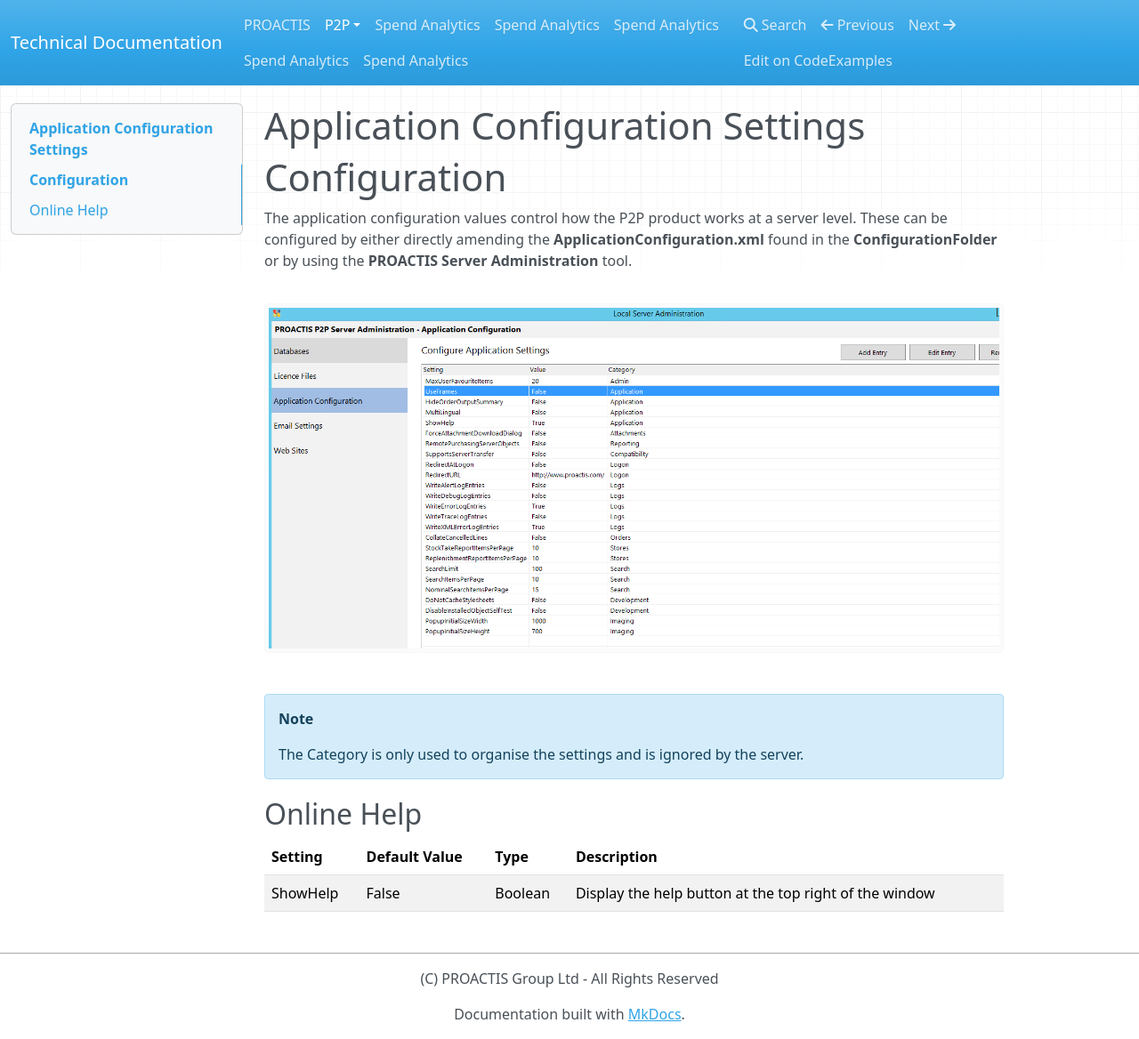
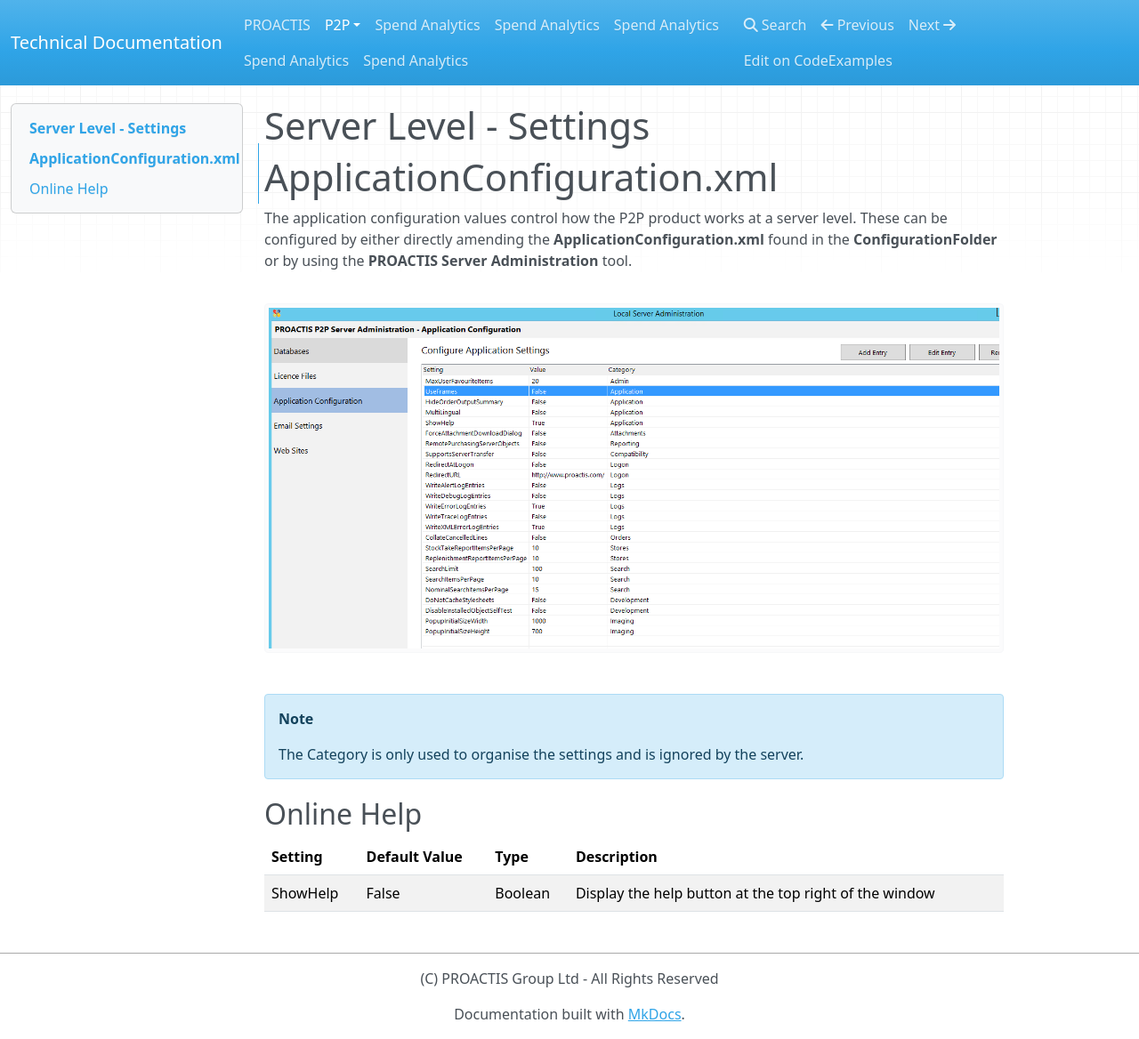
Before and after one commit to proactis-documentation/documentation-source, an MkDocs documentation site: the page built from docs/p2p/applicationConfigurationSettings.md, in a window 1280 px wide and 1168 px high. Shown: the whole window at 89% size. Built offline with MkDocs 1.6.1, drawn with Linux system fonts in a browser that asks for light colours; nearby versions of some CDN libraries; old or Windows-style settings are respelled for this version of MkDocs.

Commit message:
Configuration

```diff
--- a/docs/p2p/applicationConfigurationSettings.md
+++ b/docs/p2p/applicationConfigurationSettings.md
@@ -1,6 +1,6 @@
-# Application Configuration Settings
+# Server Level - Settings
 
-# Configuration
+# ApplicationConfiguration.xml
 
 The application configuration values control how the P2P product works at a server level.  These can be configured by either directly amending the **ApplicationConfiguration.xml** found in the **ConfigurationFolder** or by using the **PROACTIS Server Administration** tool.
 
```
